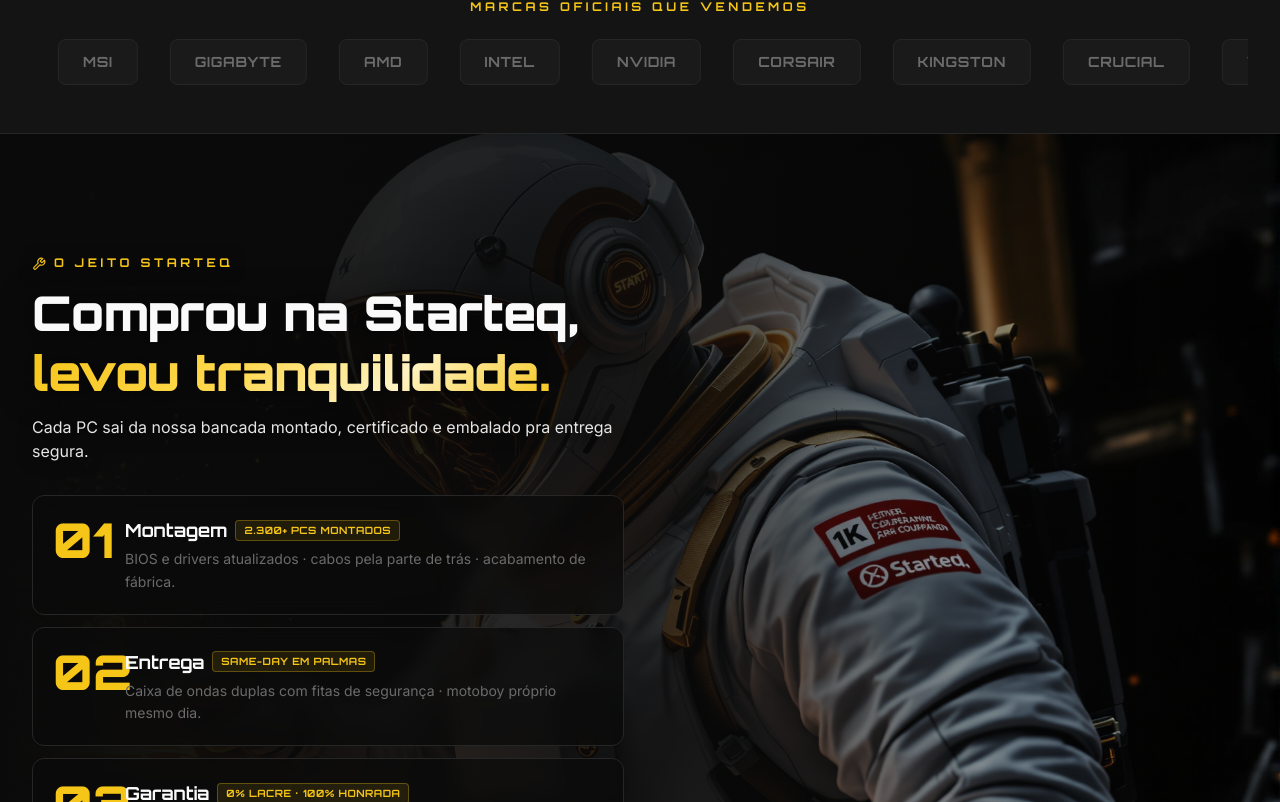
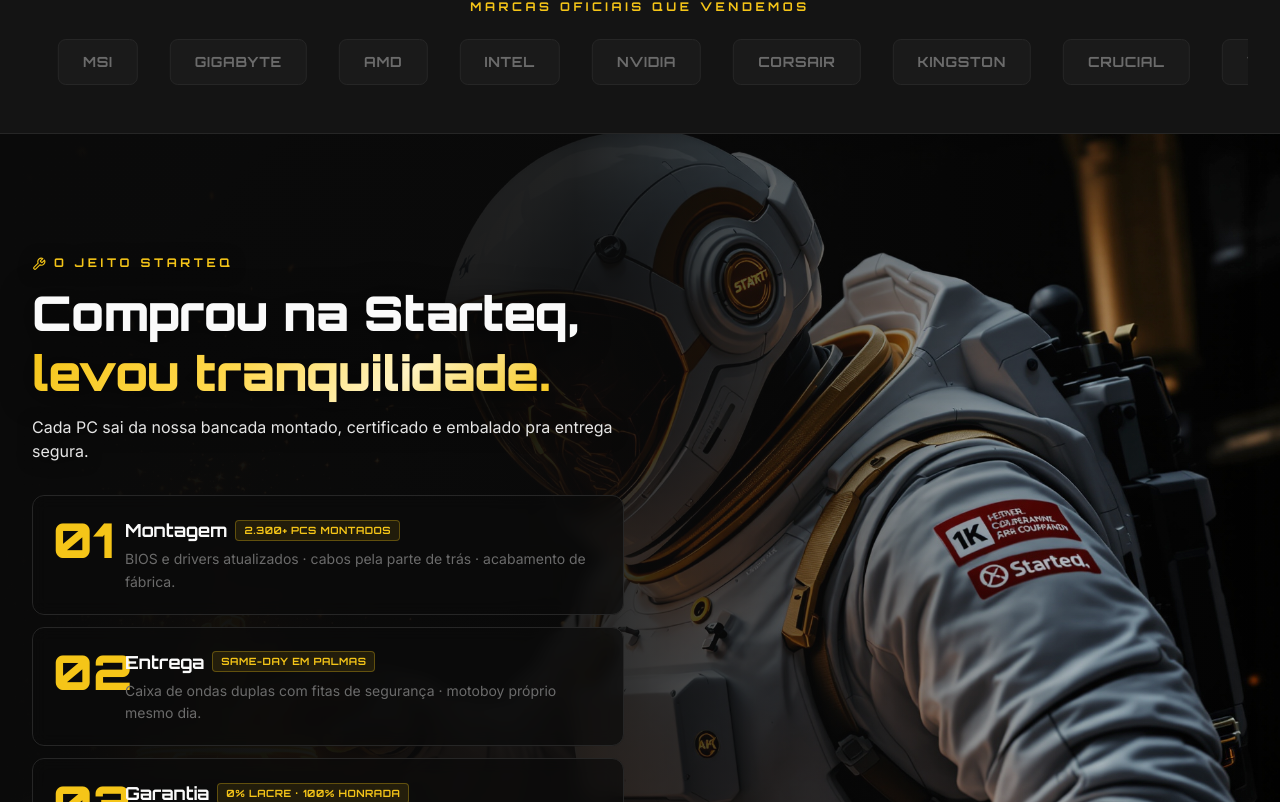
Before and after one commit to ImpulsoDigital063/Starteq, a Next.js app: page / in a window 1280 px wide. Shown: the part 9558-10360 px from the top of the page. Built offline with nearby package versions, Linux system fonts and the light colour scheme.

Commit message:
secao engenheiro · empurra imagem 120px direita (engenheiro recua · mostra holograma+arco no quadro) + gradient cobre 45% esquerda · resolve close-up do ombro em viewports estreitas

```diff
--- a/src/app/page.tsx
+++ b/src/app/page.tsx
@@ -362,7 +362,7 @@
           sizes="(max-width: 768px) 100vw, 1px"
           className="md:hidden object-cover object-top"
         />
-        {/* Desktop: engenheiro wide na direita */}
+        {/* Desktop: engenheiro wide na direita · mostra cena completa (engenheiro + holograma + arco) */}
         <Image
           src="/engenheiro-desktop.jpg"
           alt="Engenheiro Starteq montando PC com placa-mãe holográfica"
@@ -371,15 +371,15 @@
           sizes="(min-width: 768px) 100vw, 1px"
           className="hidden md:block object-cover"
           style={{
-            objectPosition: "right center",
-            filter: "brightness(1.05) saturate(1.05)",
+            objectPosition: "calc(100% + 120px) center",
+            filter: "brightness(1.08) saturate(1.05)",
           }}
         />
 
         {/* Gradient mobile · vertical fade pra preto inferior */}
         <div className="md:hidden absolute inset-0 bg-gradient-to-b from-transparent via-starteq-black/50 to-starteq-black pointer-events-none" />
-        {/* Gradient desktop · horizontal fade pra preto esquerda */}
-        <div className="hidden md:block absolute inset-0 bg-gradient-to-r from-starteq-black via-starteq-black/85 to-transparent pointer-events-none" />
+        {/* Gradient desktop · cobre 55% da esquerda pra texto+cards lerem · imagem brilha na direita */}
+        <div className="hidden md:block absolute inset-0 bg-gradient-to-r from-starteq-black via-starteq-black/90 via-45% to-transparent pointer-events-none" />
 
         <div className="relative max-w-7xl mx-auto px-4 sm:px-6 lg:px-8 min-h-[inherit] h-full grid md:grid-cols-2 gap-8 items-end md:items-center pt-32 md:pt-0">
           {/* Coluna esquerda · texto + 3 cards stacked · imagem ocupa direita naturalmente */}
```
